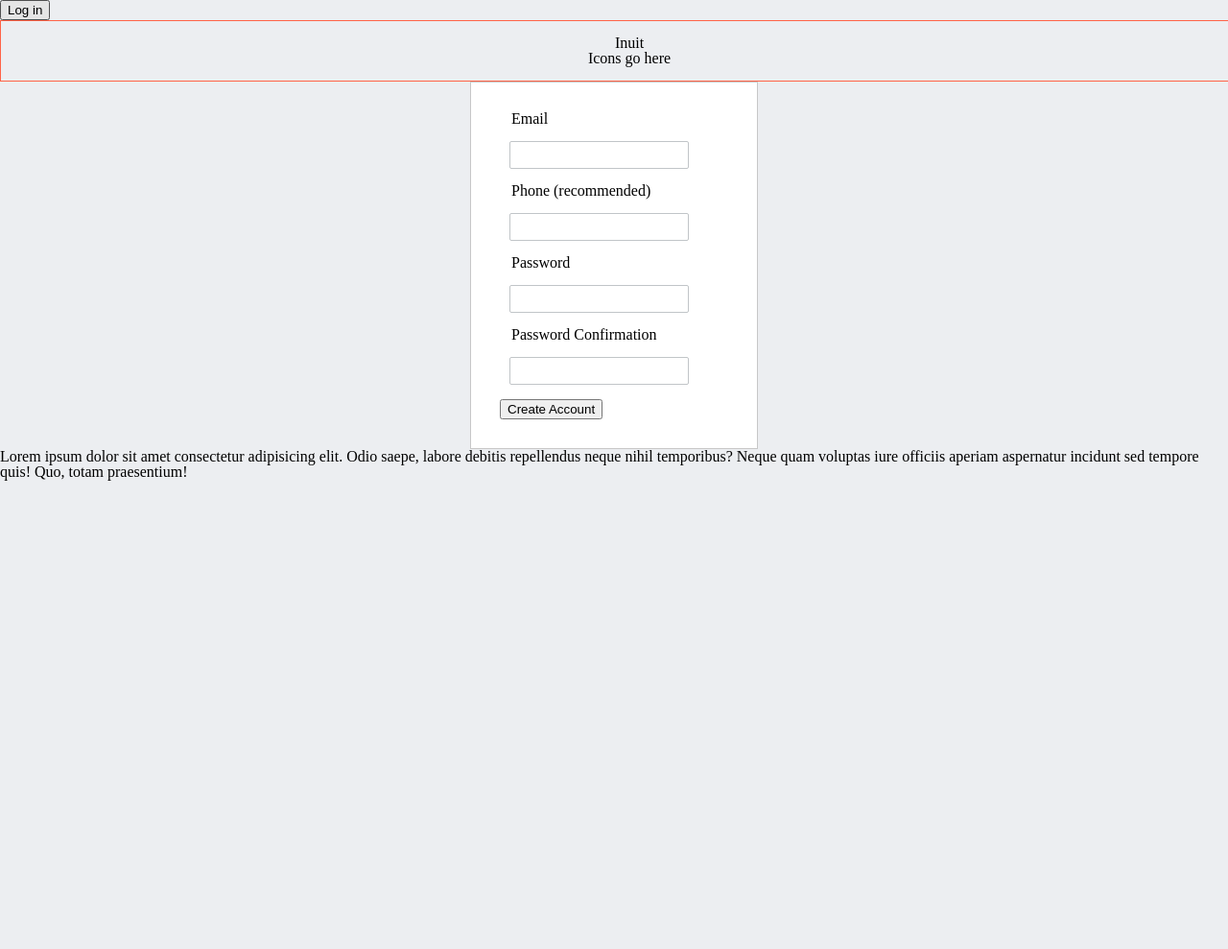
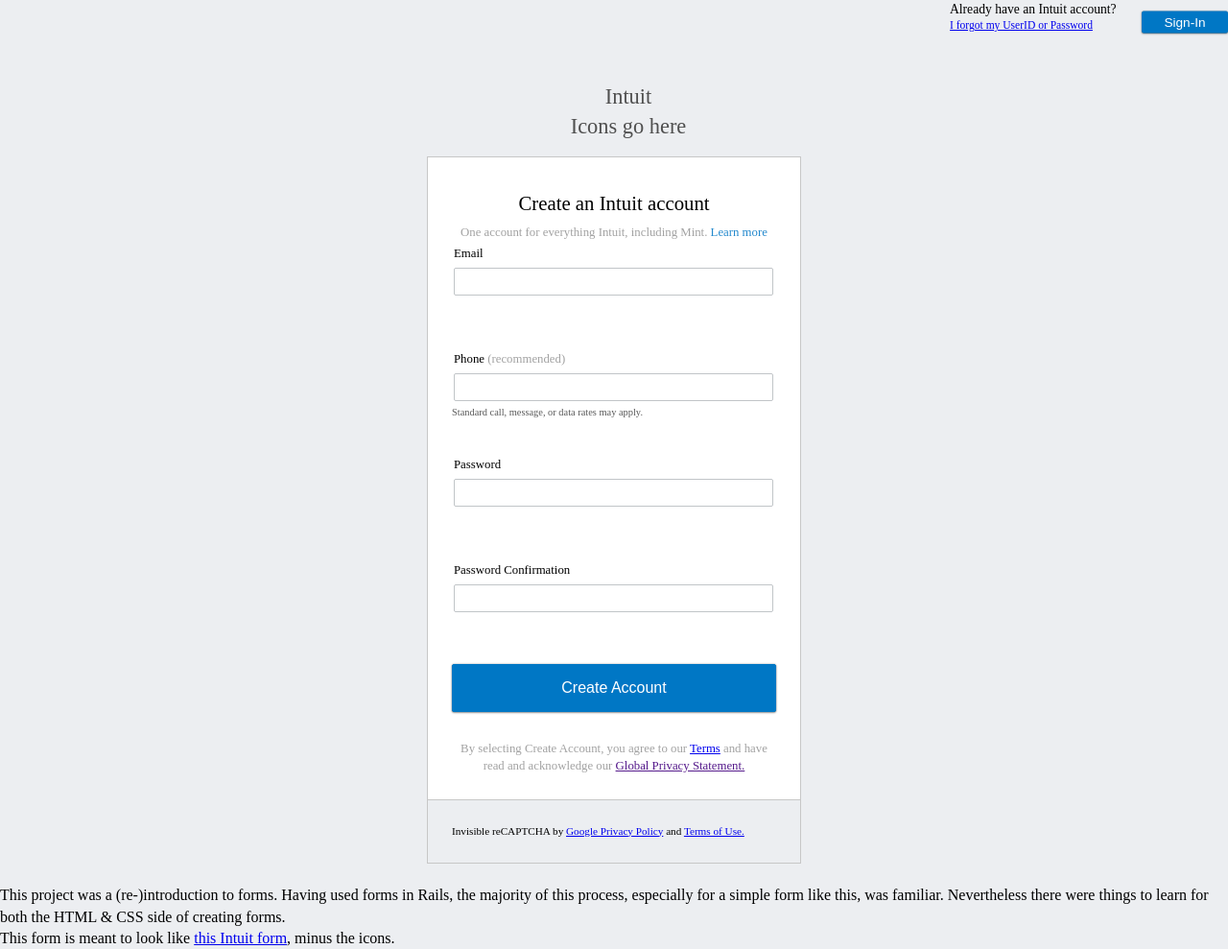
Before and after one commit to qamk/html-forms, a plain HTML site: page index.html in a window 1280 px wide. Shown: the top 989 px of the page at 96% size. Before the commit the page ends 800 px from the top, so only its background shows below. Drawn offline with Linux system fonts and the light colour scheme.

Commit message:
Finish form style and layout

```diff
--- a/assets/stylesheets/main.css
+++ b/assets/stylesheets/main.css
@@ -51,16 +51,42 @@
 
 body {
 	background: #ECEEF1;
+	line-height: 1.4;
+}
+
+button {
+	background-color: #0077C5;
+	border: 1px solid #0077C5;
+	border-radius: 2px;
+	box-shadow: 0 0.5px 2px rgba(0, 0, 0, 0.658);
+	color: #fff;
 }
 
 /* Navbar */
+nav {
+	height: 50px;
+	margin-bottom: 20px;
+}
+
+.sign-in-button {
+	max-width: 90px;
+	padding: 3px 0 3px 0;
+	transform: translateY(50%);
+}
+
+.nav-end * {
+	width: 200px;
+	float: right;
+	font-size: 0.85em;
+}
 
 /* Form Heading */
 .form-heading {
 	margin: 0, auto;
-	border: 1px solid tomato;
 	width: 100%;
 	padding: 15px;
+	font-size: 1.4em;
+	color: #4f4f4f;
 	text-align: center;
 }
 
@@ -76,22 +102,91 @@
 	background: #fff;
 	box-sizing: border-box;
 	margin: auto;
-	width: 300px;
-	padding: 30px;
+	width: 390px;
+	padding: 25px;
+}
+
+.registration-form h3 {
+	text-align: center;
+	font-size: 1.3em;
+	display: block;
+	padding: 8px;
+}
+
+.subtitle {
+	text-align: center;
+	font-size: 0.8em;
+	color: #393A3D;
+}
+
+.learn-more {
+	color: #0076c5dc;
+	text-decoration: none;
+}
+
+.learn-more:hover {
+	text-decoration: underline;
+}
+
+.field {
+	min-height: 110px;
+}
+
+.dim-text {
+	color: #a2a2a2;
+}
+
+.phone-info {
+	font-size: 0.65em;
+	color: #595959;
+}
+
+.input-label {
+	margin: 0;
+	padding: 2px;
+	font-size: 0.8em;
 }
 
 .control {
-	padding: 5px 0;
-	margin: 10px;
-}
-
-.input-label {
-	margin: 10px;
-	padding: 2px;
+	padding: 5px 0 5px 2px;
 }
 
 .registration-input {
 	border: 1px solid #C1C5C8;
-	padding: 6px 8px 6px 0;
+	padding: 6px 12px 6px 10px;
 	border-radius: 2px;
+	box-sizing: border-box;
+	width: 99%;
 }
+
+.registration-input:focus {
+	border: 2px solid #52A8EC;
+	border-radius: 2px;
+	border-color: #52a9ece7;
+	box-shadow: 0 2px 5px rgba(0, 0, 0, 0.863), inset;
+	outline: 0 none;
+}
+
+.create-button {
+	padding: 15px 5px 15px 5px;
+	margin-bottom: 20px;
+	width: 100%;
+	font-size: 1em;
+}
+
+.form-terms {
+	text-align: center;
+	padding-top: 10px;
+	font-size: 0.8em;
+}
+
+.form-footer {
+	background: #eceef1;
+	border-top: none;
+	font-size: 0.7em;
+}
+
+/* Footer */
+footer {
+	margin-top: 22px;
+}
--- a/index.html
+++ b/index.html
@@ -10,57 +10,86 @@
 <body>
   <header>
     <nav>
-      <button>
-        Log in
+      <div class="nav-end">
+        <button class="sign-in-button">
+          Sign-In
         </button>
+        <p>
+          Already have an Intuit account?
+          <br>
+          <a href="#">I forgot my UserID or Password</a>
+        </p>
+      </div>
     </nav>
   </header>
 
   <section>
     <div class="form-heading">
-      <h1 class="title">Inuit</h1>
+      <h1 class="title">Intuit</h1>
       <span>Icons go here</span>
     </div>
     <section class="registration-contianer">
-      <form action="/" method="post", class="registration-form">
+      <div class="registration-form">
+        <h3>Create an Intuit account</h3>
+        <p class="subtitle dim-text">
+          One account for everything Intuit, including Mint.
+          <a href="#" class="learn-more">Learn more</a>
+        </p>
+        <form action="/" method="post">
 
-        <div class="email-container">
+          <div class="field email-container">
             <label for="email" class="input-label">Email</label>
             <div class="control">
               <input type="email" name="email" id="email" autocomplete="email", class="registration-input">
             </div>
           </div>
 
-        <div class="phone-container">
-          <label for="phone" class="input-label">Phone (recommended)</label>
+          <div class="field phone-container">
+            <label for="phone" class="input-label">Phone <span class="dim-text">(recommended)</span></label>
             <div class="control">
               <input type="tel" name="phone" id="phone" autocomplete="tel", class="registration-input">
             </div>
+            <p class="phone-info">Standard call, message, or data rates may apply.</p>
           </div>
 
-        <div class="password-container">
+          <div class="field password-container">
             <label for="password" class="input-label">Password</label>
             <div class="control">
               <input type="password" name="password" id="password" autocomplete="new-password", class="registration-input">
             </div>
+          </div>
 
+          <div class="field password-confirmation-container">
             <label for="confirmation" class="input-label">Password Confirmation</label>
             <div class="control">
               <input type="password" name="password_confirmation" id="confirmation", class="registration-input">
             </div>
           </div>
 
-        <button>
+          <button class="create-button">
             Create Account
           </button>
+
+          <p class="dim-text form-terms">
+            By selecting Create Account, you agree to our <a href="#">Terms</a> and have read and
+            acknowledge our
+            <a href="">Global Privacy Statement.</a>
+          </p>
         </form>
+      </div>
+      <section class="registration-form form-footer">
+        <p> Invisible reCAPTCHA by <a href="#">Google Privacy Policy</a> and <a href="#">Terms of Use.</a></p>
+      </section>
     </section>
   </section>
 
   <footer>
-    Lorem ipsum dolor sit amet consectetur adipisicing elit.
-    Odio saepe, labore debitis repellendus neque nihil temporibus?
-    Neque quam voluptas iure officiis aperiam aspernatur incidunt sed tempore quis! Quo, totam praesentium!
+    This project was a (re-)introduction to forms. Having used forms in Rails,
+    the majority of this process, especially for a simple form like this, was
+    familiar. Nevertheless there were things to learn for both the HTML & CSS
+    side of creating forms. <br>
+    This form is meant to look like <a href="https://accounts.intuit.com/signup.html">this Intuit form</a>,
+    minus the icons.
   </footer>
 
 </body>
```
Lines whose indentation alone changed are shown as unchanged.
